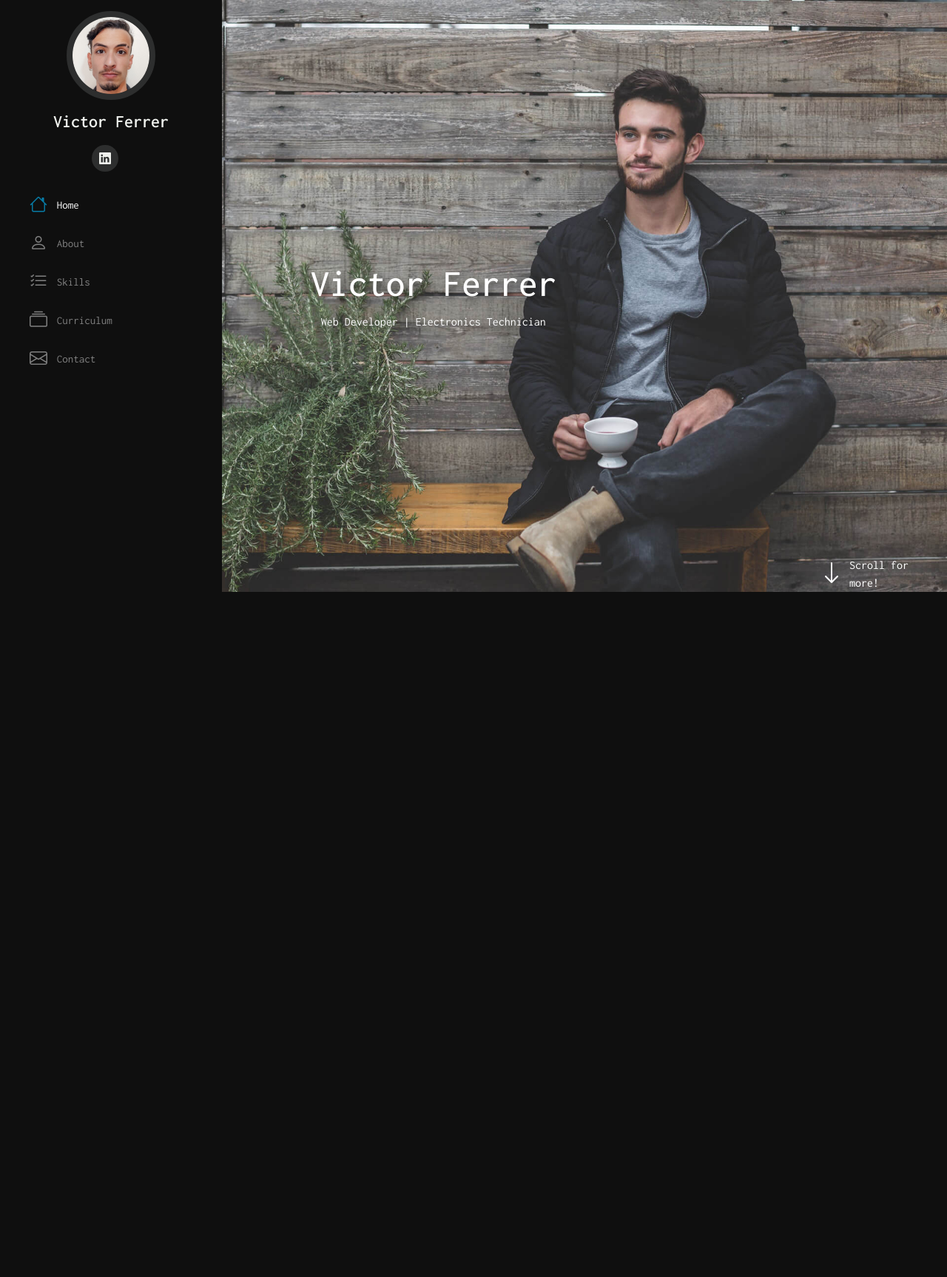
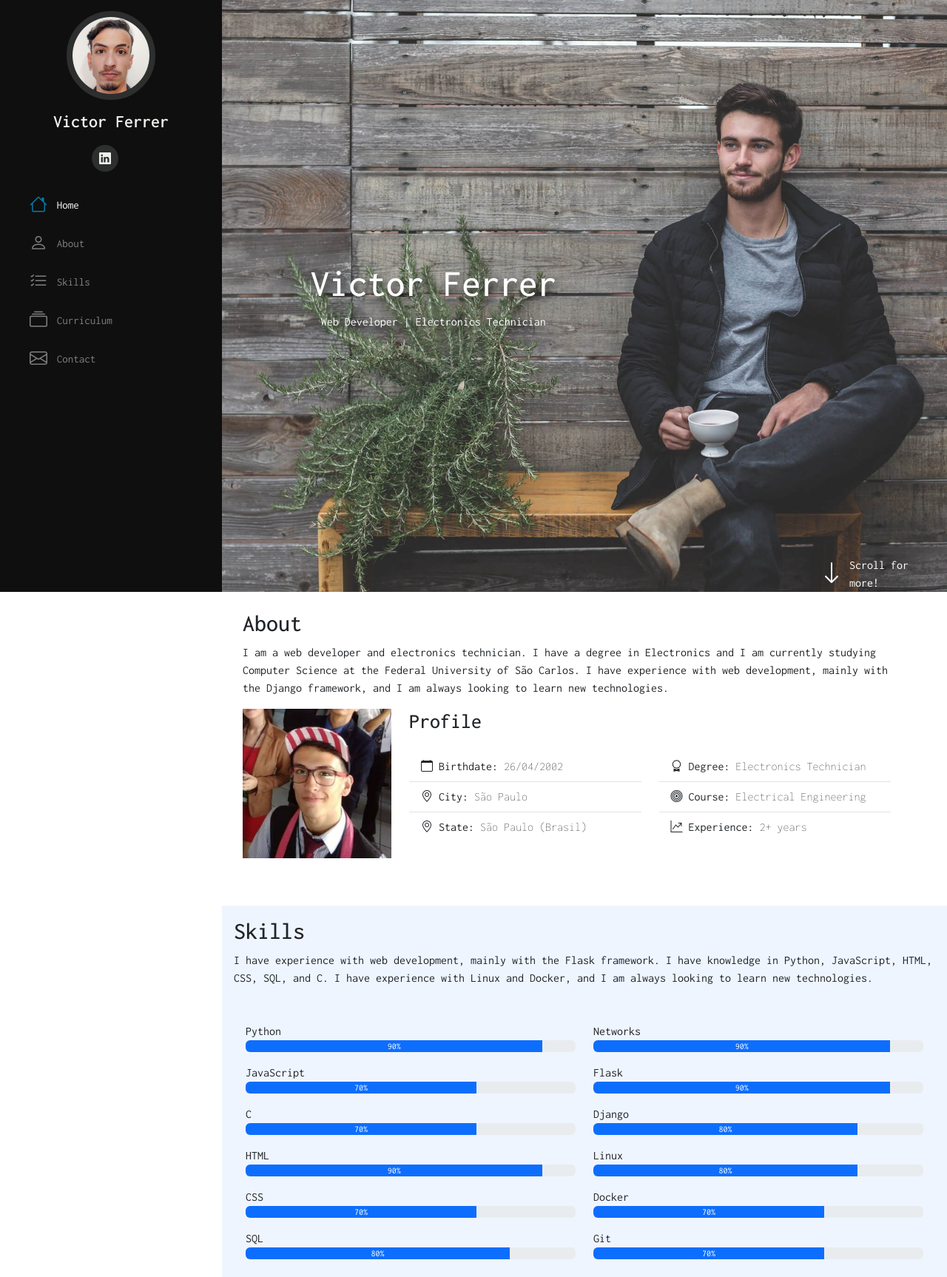
Before and after one commit to jv26tech/MyPortfolio, a Flask app: page / in a window 1280 px wide. Shown: the whole page at 74% size. Before the commit the page ends 800 px from the top, so only its background shows below. Run offline with Flask 3, Linux system fonts and the light colour scheme; some libraries are stand-ins or nearby versions.

Commit message:
added skills progress bars, sidebar selection js still not done

```diff
--- a/static/script.js
+++ b/static/script.js
@@ -9,3 +9,13 @@ menuMobile.addEventListener('click', () => {
     menuMobile.classList.replace('bi-x', 'bi-list');
     body.classList.toggle('menu-nav-active');
 })
+
+const navItem = document.querySelectorAll('.nav-item');
+
+navItem.forEach(item => {
+    item.addEventListener('click', () => {
+        menuMobile.classList.replace('bi-x', 'bi-list');
+        item.classList.add('active');
+        body.classList.toggle('menu-nav-active');
+    })
+})
--- a/static/style.css
+++ b/static/style.css
@@ -175,3 +175,21 @@ i.menu-mobile{
         font-size: .5rem;
     }
 }
+
+*::-webkit-scrollbar {
+    width: 10px;
+}
+
+*::-webkit-scrollbar-track {
+    width: 12px;
+    box-shadow: inset 0 0 5px grey;
+    background-color: #fff;
+}
+
+*::-webkit-scrollbar-thumb {
+    background-color: var(--cerulean);
+}
+
+.section-bg {
+    background-color: #eff5ff;
+}
--- a/templates/index.html
+++ b/templates/index.html
@@ -1,7 +1,8 @@
-{% from "macros.html" import navbar %}
+{% from "macros.html" import navbar, listItemDados, listDados, progress with context%}
 
 <!DOCTYPE html>
 <html lang="en">
+
 <head>
     <meta charset="UTF-8">
     <meta name="viewport" content="width=device-width, initial-scale=1.0">
@@ -10,6 +11,7 @@
     <link rel="stylesheet" href="https://cdn.jsdelivr.net/npm/bootstrap-icons@1.11.3/font/bootstrap-icons.min.css">
     <title>Victor Ferrer</title>
 </head>
+
 <body>
     <i class="bi bi-list menu-mobile"></i>
     <aside id="header">
@@ -39,9 +41,84 @@
                 </div>
             </div>
         </section>
+        <section id="about" class="container mt-2">
+            <div class="row w-100 p-3">
+                <div class="col-md-12">
+                    <h2 class="">About</h2>
+                    <p>
+                        I am a web developer and electronics technician. I have a degree in Electronics and I am
+                        currently studying Computer Science at the Federal University of São Carlos. I have experience
+                        with web development, mainly with the Django framework, and I am always looking to learn new
+                        technologies.
+
+                    </p>
+
+                </div>
+                <div class="row">
+
+                    <div class="col-md-3">
+                        <img class="img-fluid" src="../static/img/about-photo.jpg" alt="">
+                    </div>
+                    <div class="col-md-9">
+                        <h3>Profile</h3>
+                        <div class="row">
+
+                            <div class="col-md-6">
+
+                                {{ listDados([
+                                listItemDados("Birthdate", "26/04/2002", "calendar"),
+                                listItemDados("City", "São Paulo", "geo-alt"),
+                                listItemDados("State", "São Paulo (Brasil)", "geo-alt"),
+                                ])
+                                }}
+                            </div>
+                            <div class="col-md-6">
+                                {{ listDados([
+                                listItemDados("Degree", "Electronics Technician", "award"),
+                                listItemDados("Course", "Electrical Engineering", "bullseye"),
+                                listItemDados("Experience", "2+ years", "graph-up-arrow"),
+                                ])
+                                }}
+                            </div>
+                        </div>
+                    </div>
+
+                </div>
+        </section>
+        <section id="skills" class="mt-5 section-bg">
+            <div class="container pb-2 p-3">
+                <h2>Skills</h2>
+                <p>
+                    I have experience with web development, mainly with the Flask framework. I have
+                    knowledge in Python, JavaScript, HTML, CSS, SQL, and C. I have experience with Linux
+                    and Docker, and I am always looking to learn new technologies.
+                </p>
+                <div class="row p-3">
+                    <div class="col-md-6">
+                        {{ progress("Python", 90) }}
+                        {{ progress("JavaScript", 70) }}
+                        {{ progress("C", 70) }}
+                        {{ progress("HTML", 90) }}
+                        {{ progress("CSS", 70) }}
+                        {{ progress("SQL", 80) }}
+
+                    </div>
+                    <div class="col-md-6">
+                        {{ progress("Networks", 90) }}
+                        {{ progress("Flask", 90) }}
+                        {{ progress("Django", 80) }}
+                        {{ progress("Linux", 80) }}
+                        {{ progress("Docker", 70) }}
+                        {{ progress("Git", 70) }}
+
+                    </div>
+                </div>
+            </div>
+        </section>
     </main>
 
     <script src="../static/bootstrap/js/bootstrap.bundle.min.js"></script>
     <script src="../static/script.js"></script>
 </body>
+
 </html>
--- a/templates/macros.html
+++ b/templates/macros.html
@@ -13,3 +13,22 @@
     </ul>
 </nav>
 {% endmacro %}
+
+{% macro listItemDados(title, text, icon) %}
+<li class="list-group-item">
+    <i class="bi bi-{{icon}}"></i> {{ title }}: <span class="fw-lighter">{{ text }}</span>
+</li>
+{% endmacro%}
+
+{% macro listDados(listItems) %}
+<ul class="list-group list-group-flush fs-10 mt-3 mb-3">
+    {{ listItems | join('')}}
+</ul>
+{% endmacro %}
+
+{% macro progress(title, value) %}
+<p class="mt-3 mb-0">{{ title }}</p>
+<div class="progress">
+    <div class="progress-bar" role="progressbar" style="width: {{ value }}%" aria-valuenow="{{ value }}" aria-valuemin="0" aria-valuemax="100">{{ value }}%</div>
+</div>
+{% endmacro %}
```
Also changed, not shown: static/img/about-photo.jpg (added).
